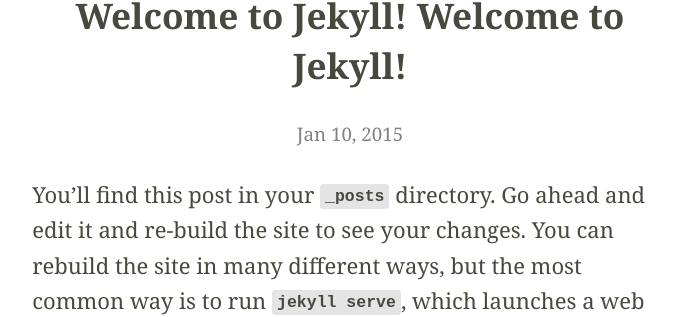
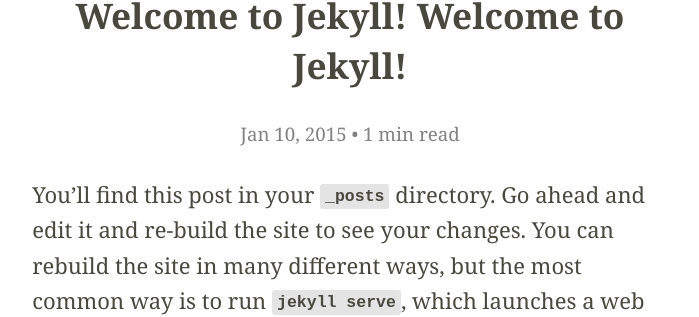
Before and after one commit to elliotdickison/elliotdickison.github.io, a Jekyll site: the page built from _posts/2015-01-10-welcome-to-jekyll.markdown, in a window 1280 px wide. Shown: the part 158-475 px from the top of the page, without its empty margins (290-989 px from the left). Built offline with Jekyll 4.4.1, drawn with Linux system fonts in a browser that asks for light colours.

Commit message:
Adding estimated read time.

```diff
--- a/_config.yml
+++ b/_config.yml
@@ -1,14 +1,20 @@
-# Custom site settings
 title: Elliot Dickison
 email: ejdickison@gmail.com
-baseurl: "" # the subpath of your site, e.g. /blog/
-url: "http://elliotdickison.com" # the base hostname & protocol for your site
+
+baseurl: ""
+url: "http://elliotdickison.com"
+
 twitter_username: elliotdickison
 github_username:  elliotdickison
 google_plus_username:  elliotdickison
 facebook_username: elliotdickison
+app_net_username: elliotdickison
+
 gravatar_hash: 5a4ad376a72eeb6fd3a59400684d54bf
 gravatar_size: 140
+
+estimate_read_time: true
+words_per_minute: 200
 
 # Build settings
 markdown: kramdown
--- a/_includes/head.html
+++ b/_includes/head.html
@@ -12,6 +12,7 @@
 
     <link rel="me" href="https://google.com/+{{ site.google_plus_username }}" />
     <link rel="me" href="https://facebook.com/{{ site.facebook_username }}" />
+    <link rel="me" href="https://app.net/{{ site.app_net_username }}" />
     <link rel="me" href="mailto:{{ site.email }}" />
 
     <script src="//use.typekit.net/cbu6koo.js"></script>
--- a/_layouts/post.html
+++ b/_layouts/post.html
@@ -1,10 +1,18 @@
 ---
 layout: default
 ---
+{% if site.estimate_read_time %}
+    {% assign estimated_read_time = content | strip_html | number_of_words | append: '.0' | divided_by: site.words_per_minute %}
+    {% assign estimated_read_time_fraction = estimated_read_time | append: '' | split: '.' | last | prepend: '0.' | times: 1.0 %}
+    {% if estimated_read_time_fraction >= 0.5 || estimated_read_time < 0.5 %}
+        {% assign estimated_read_time = estimated_read_time | plus: 1 %}
+    {% endif %}
+    {% assign estimated_read_time = estimated_read_time | append: '' | split: '.' | first %}
+{% endif %}
 <div class="post h-entry">
     <header class="post-header">
         <h1 class="post-title p-name">{{ page.title }}</h1>
-        <p class="post-meta dt-published" datetime="{{ page.date }}">{{ page.date | date: "%b %-d, %Y" }}{% if page.author %} • {{ page.author }}{% endif %}{% if page.meta %} • {{ page.meta }}{% endif %}</p>
+        <p class="post-meta dt-published" datetime="{{ page.date }}">{{ page.date | date: "%b %-d, %Y" }}{% if estimated_read_time %} • {{ estimated_read_time }} min read{% endif %}{% if page.author %} • {{ page.author }}{% endif %}{% if page.meta %} • {{ page.meta }}{% endif %}</p>
     </header>
     <article class="post-content e-content">
         {{ content }}
```
